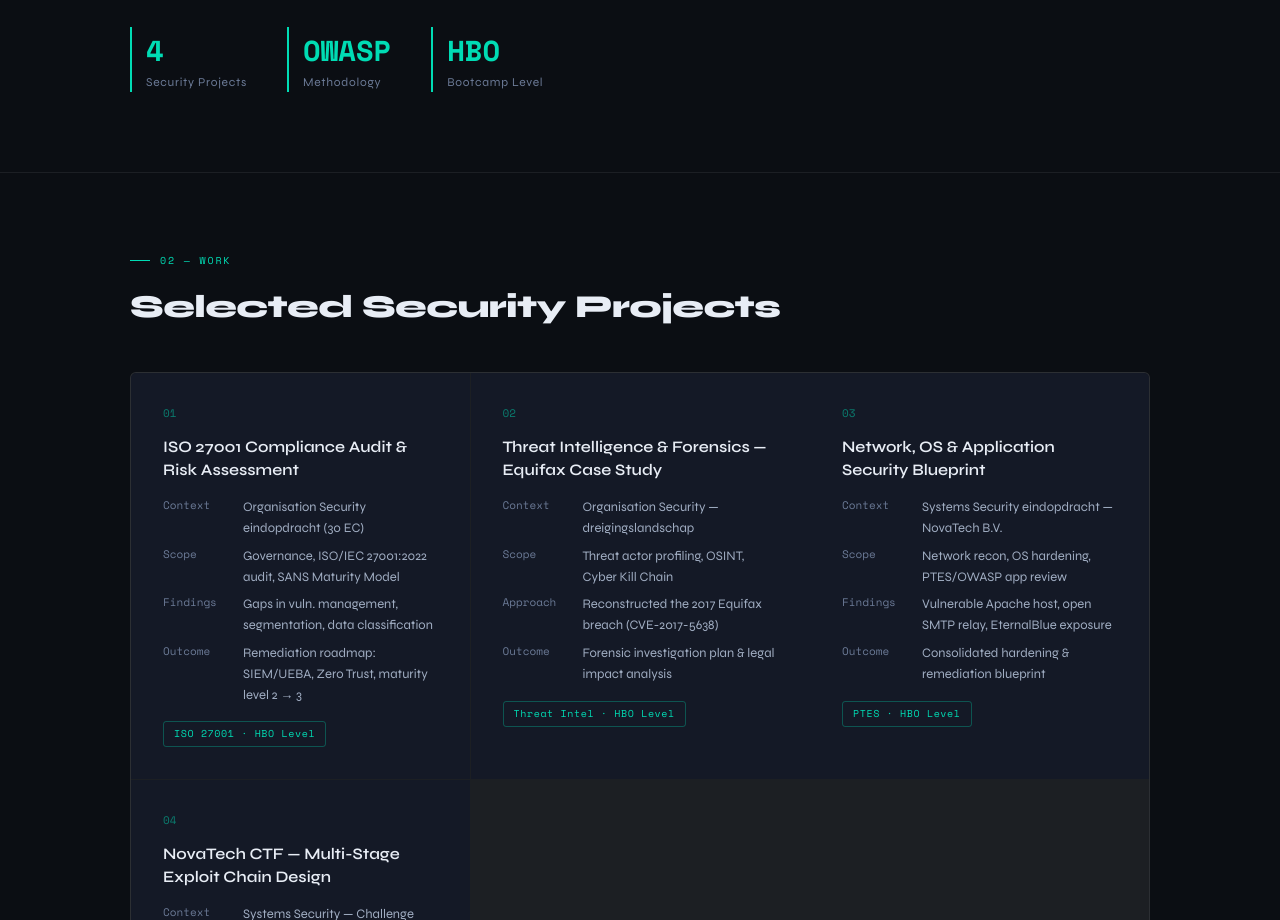
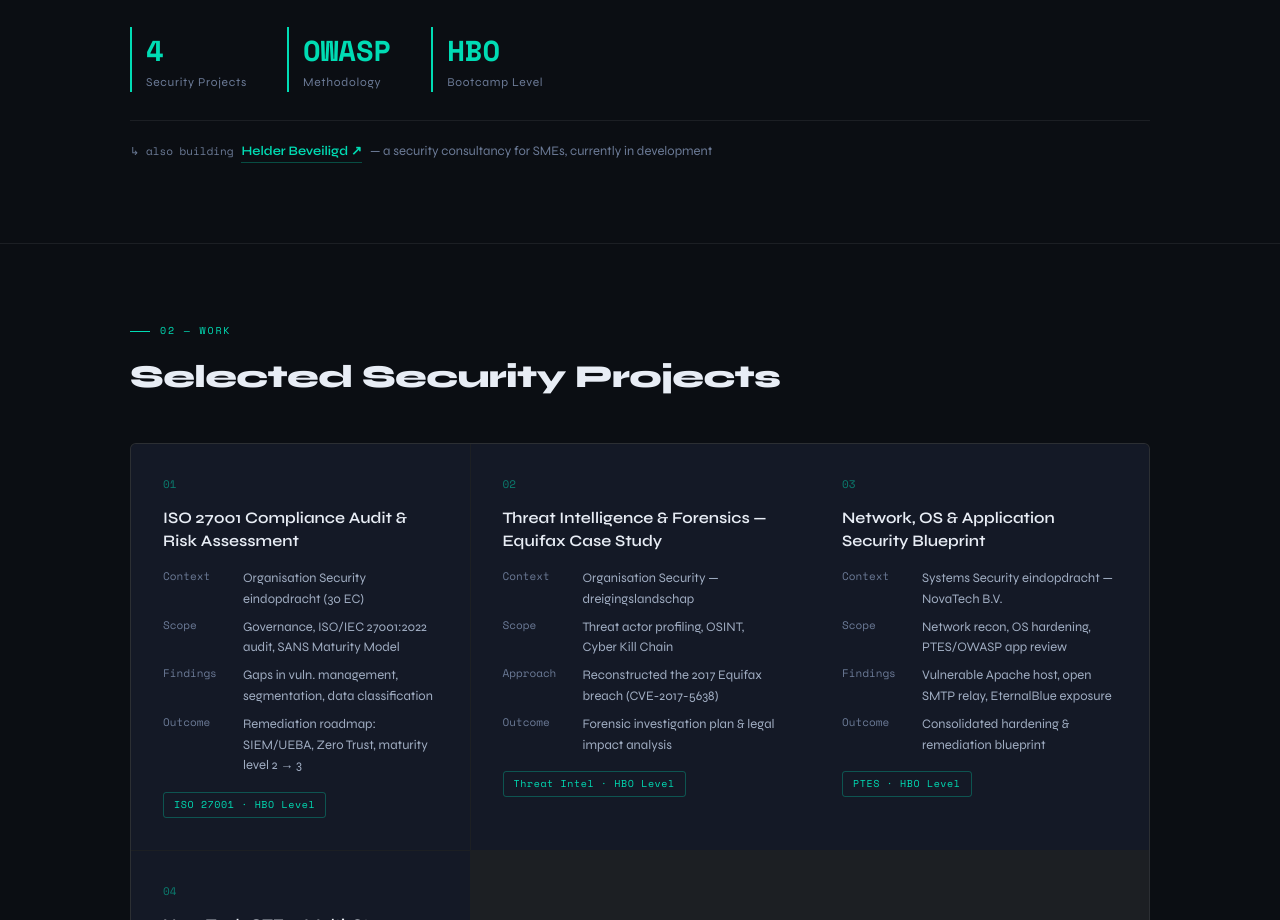
Before and after one commit to levihekm243/website-Levi, a plain HTML site: page index.html in a window 1280 px wide. Shown: the part 1280-2200 px from the top of the page. Drawn offline with nearby package versions, Linux system fonts and the light colour scheme.

Commit message:
Add a subtle link to Helder Beveiligd in the About section
Placed as a small footnote below the stats row rather than as a
project card, since it's a separate venture rather than coursework -
signals initiative without competing with the job-search framing.

```diff
--- a/index.html
+++ b/index.html
@@ -67,6 +67,11 @@
         <div class="stat-num">HBO</div>
         <div class="stat-label">Bootcamp Level</div>
       </div>
+    </div>
+    <div class="venture-note">
+      <span class="venture-label">↳ also building</span>
+      <a href="http://helderbeveiligd.nl/" target="_blank" rel="noopener noreferrer" class="venture-link">Helder Beveiligd ↗</a>
+      <span class="venture-desc">— a security consultancy for SMEs, currently in development</span>
     </div>
   </section>
 
--- a/style.css
+++ b/style.css
@@ -350,6 +350,39 @@ body {
   font-size: 12px;
   color: var(--muted);
   letter-spacing: 0.06em;
+}
+
+.venture-note {
+  margin-top: 28px;
+  padding-top: 20px;
+  border-top: 0.5px solid var(--border);
+  display: flex;
+  flex-wrap: wrap;
+  align-items: baseline;
+  gap: 8px;
+  font-size: 13px;
+}
+
+.venture-label {
+  font-family: 'Space Mono', monospace;
+  font-size: 11px;
+  color: var(--muted);
+}
+
+.venture-link {
+  color: var(--accent);
+  font-weight: 600;
+  text-decoration: none;
+  border-bottom: 0.5px solid var(--border-accent);
+  transition: border-color 0.2s;
+}
+
+.venture-link:hover {
+  border-color: var(--accent);
+}
+
+.venture-desc {
+  color: var(--muted);
 }
 
 /* ================================
```
